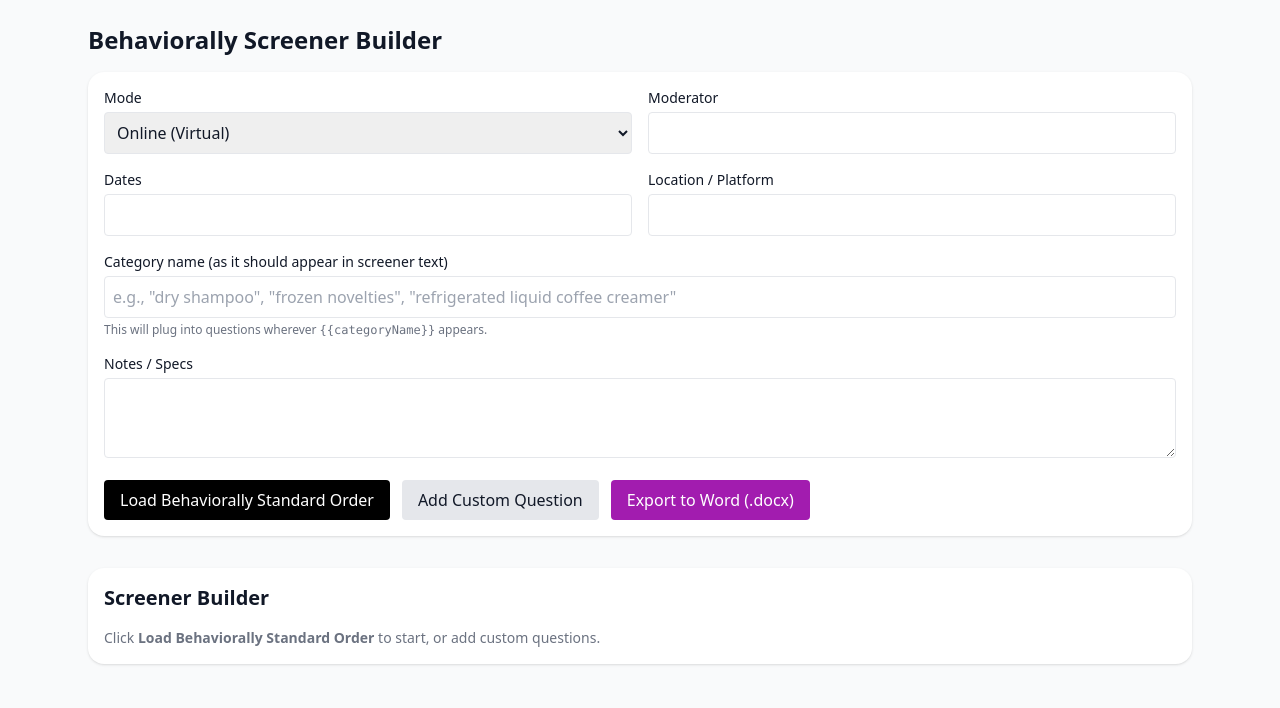
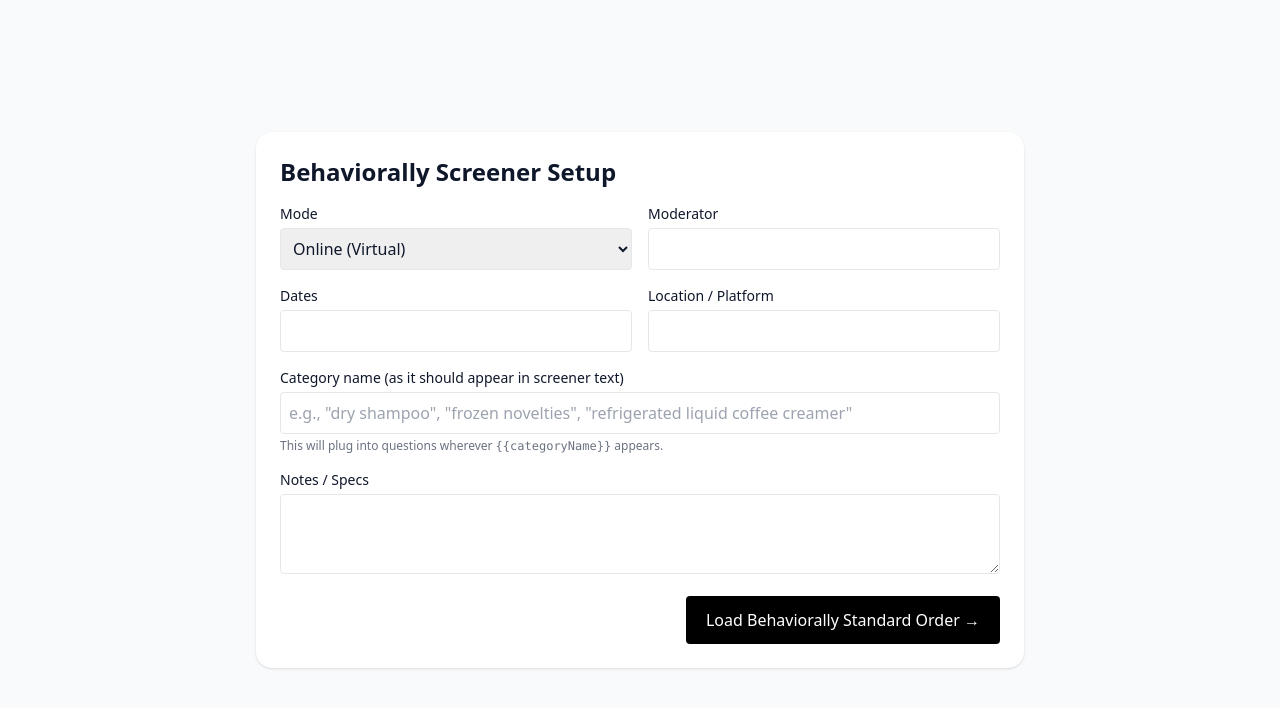
Before and after one commit to d-r-bhv/beh-screener, a React (Vite) app: page / in a window 1280 px wide. Shown: the top 708 px of the page. Built offline with nearby package versions, Linux system fonts and the light colour scheme.

Commit message:
Update ScreenerBuilderApp.tsx

```diff
--- a/src/ScreenerBuilderApp.tsx
+++ b/src/ScreenerBuilderApp.tsx
@@ -1,4 +1,3 @@
-// trigger rebuild
 import React, { useMemo, useState } from "react";
 import { buildStandardQuestions } from "./questionLibrary";
 import { exportToWord } from "./exportToWord";
@@ -7,7 +6,7 @@
 
 const modes: { value: Mode; label: string }[] = [
   { value: "online", label: "Online (Virtual)" },
-  { value: "inperson_external", label: "In-Person (External Facility)" }, // renamed
+  { value: "inperson_external", label: "In-Person (External Facility)" },
   { value: "inperson_shopperlab", label: "In-Person (ShopperLab)" },
 ];
 
@@ -17,16 +16,23 @@
     moderator: "",
     dates: "",
     locationOrPlatform: "",
-    categoryName: "", // <-- plug-in
+    categoryName: "",
     notes: "",
   });
 
   const [build, setBuild] = useState<Question[]>([]);
+  const [view, setView] = useState<"setup" | "builder">("setup");
+  const [showConfirm, setShowConfirm] = useState(false);
 
   const standard = useMemo(() => buildStandardQuestions(setup.mode), [setup.mode]);
 
   const loadStandard = () => {
     setBuild(standard);
+    setView("builder");
+  };
+
+  const exportDoc = async () => {
+    await exportToWord({ setup, questions: build });
   };
 
   const addCustom = () => {
@@ -63,17 +69,14 @@
     });
   };
 
-  const exportDoc = async () => {
-    await exportToWord({ setup, questions: build });
-  };
+  // ---------------- SETUP VIEW -----------------
+  if (view === "setup") {
+    return (
+      <div className="min-h-screen bg-gray-50 flex flex-col items-center justify-center p-6">
+        <div className="w-full max-w-3xl bg-white rounded-2xl shadow p-6">
+          <h1 className="text-2xl font-bold mb-4">Behaviorally Screener Setup</h1>
 
-  return (
-    <div className="min-h-screen bg-gray-50 text-gray-900">
-      {/* Study Setup */}
-      <div className="max-w-6xl mx-auto p-6">
-        <h1 className="text-2xl font-bold mb-4">Behaviorally Screener Builder</h1>
-
-        <div className="grid md:grid-cols-2 gap-4 bg-white rounded-2xl shadow p-4">
+          <div className="grid md:grid-cols-2 gap-4">
             <div>
               <label className="block text-sm font-medium">Mode</label>
               <select
@@ -140,14 +143,68 @@
               />
             </div>
 
-          <div className="md:col-span-2 flex gap-3">
+            <div className="md:col-span-2 flex justify-end">
               <button
-              className="px-4 py-2 rounded bg-black text-white"
+                className="px-5 py-3 rounded bg-black text-white hover:bg-gray-800"
                 onClick={loadStandard}
               >
-              Load Behaviorally Standard Order
+                Load Behaviorally Standard Order →
               </button>
-            <button className="px-4 py-2 rounded bg-gray-200" onClick={addCustom}>
+            </div>
+          </div>
+        </div>
+      </div>
+    );
+  }
+
+  // ---------------- BUILDER VIEW -----------------
+  return (
+    <div className="min-h-screen bg-gray-50 text-gray-900 relative">
+      {/* Floating Back Button */}
+      <button
+        onClick={() => setShowConfirm(true)}
+        className="fixed bottom-5 left-5 bg-white border border-gray-300 shadow-lg text-gray-700 px-4 py-2 rounded-xl hover:bg-gray-100 z-50"
+      >
+        ← Back
+      </button>
+
+      {/* Confirmation Modal */}
+      {showConfirm && (
+        <div className="fixed inset-0 bg-black bg-opacity-40 flex items-center justify-center z-50">
+          <div className="bg-white rounded-2xl shadow-lg p-6 max-w-sm w-full text-center">
+            <p className="text-lg font-semibold mb-4">
+              Are you sure you want to leave this page and abandon this screener?
+            </p>
+            <div className="flex justify-center gap-4">
+              <button
+                className="px-4 py-2 rounded bg-gray-200 hover:bg-gray-300"
+                onClick={() => setShowConfirm(false)}
+              >
+                No
+              </button>
+              <button
+                className="px-4 py-2 rounded bg-red-600 text-white hover:bg-red-700"
+                onClick={() => {
+                  setShowConfirm(false);
+                  setView("setup");
+                  setBuild([]);
+                }}
+              >
+                Yes, leave
+              </button>
+            </div>
+          </div>
+        </div>
+      )}
+
+      <div className="max-w-6xl mx-auto p-6">
+        <h1 className="text-2xl font-bold mb-4">Behaviorally Screener Builder</h1>
+
+        <div className="flex flex-wrap gap-3 mb-4">
+          <button
+            className="px-4 py-2 rounded bg-gray-200"
+            onClick={addCustom}
+          >
             Add Custom Question
           </button>
           <button
@@ -158,18 +215,14 @@
             Export to Word (.docx)
           </button>
         </div>
-        </div>
 
-        {/* Builder */}
-        <div className="mt-8 bg-white rounded-2xl shadow p-4">
-          <h2 className="text-xl font-semibold mb-4">Screener Builder</h2>
-
+        {/* Builder Cards */}
+        <div className="bg-white rounded-2xl shadow p-4">
           {!build.length && (
             <p className="text-sm text-gray-500">
-              Click <strong>Load Behaviorally Standard Order</strong> to start, or add custom questions.
+              Click <strong>Load Behaviorally Standard Order</strong> on the setup page to start.
             </p>
           )}
-
           <ul className="space-y-4">
             {build.map((q, idx) => (
               <li key={q.id} className="border rounded-xl p-4">
@@ -206,8 +259,6 @@
                         onChange={(e) => updateQ(q.id, { instructions: e.target.value })}
                       />
                     </div>
-
-                    {/* Live category plug-in preview */}
                     <div className="mt-3 text-xs text-gray-600">
                       <div className="font-semibold">Preview with Category:</div>
                       <div className="mt-1">
@@ -216,7 +267,6 @@
                       </div>
                     </div>
                   </div>
-
                   <div className="flex flex-col gap-2">
                     <button
                       className="px-3 py-1 rounded bg-gray-100"
@@ -238,7 +288,6 @@
                     </button>
                   </div>
                 </div>
-
                 <div className="mt-3 grid grid-cols-2 gap-3">
                   <div>
                     <label className="block text-xs text-gray-500">Type</label>
```
Lines whose indentation alone changed are shown as unchanged.
